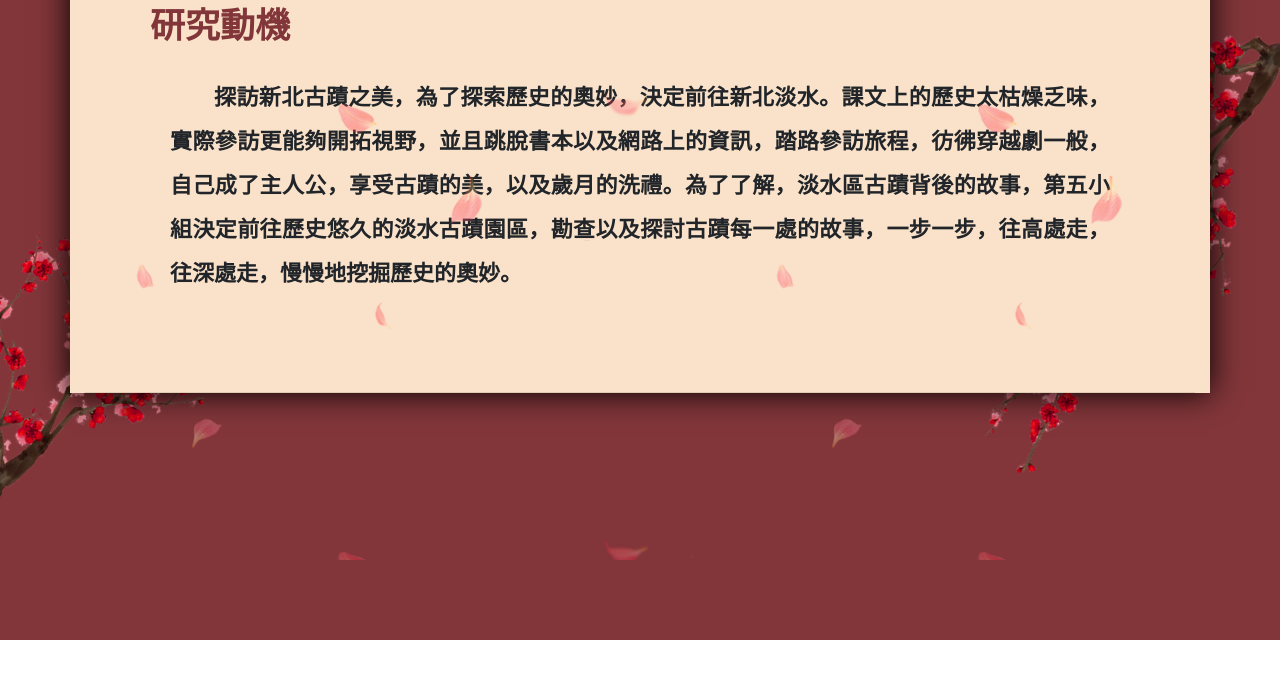
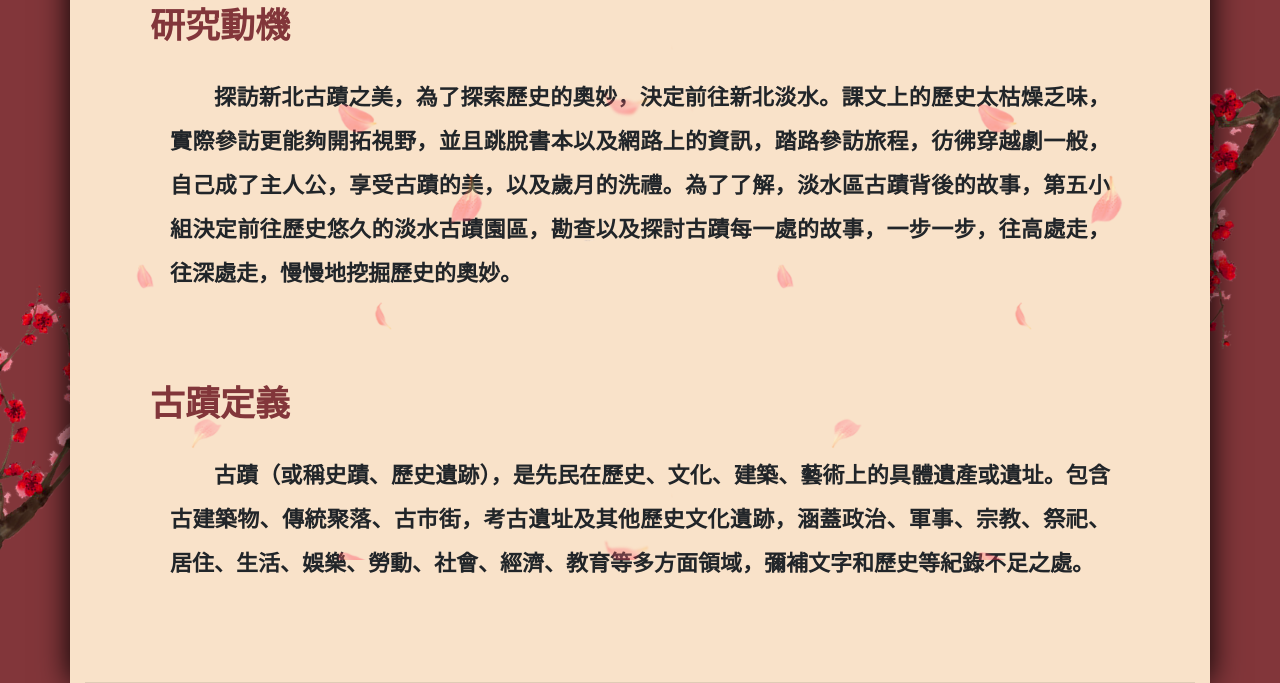
Before and after one commit to CHU1226/021901, a plain HTML site: page web1.html in a window 1280 px wide. Shown: the part 160-843 px from the top of the page. Before the commit the page ends 800 px from the top, so only its background shows below. Drawn offline with nearby package versions, Linux system fonts and the light colour scheme.

Commit message:
Add files via upload

```diff
--- a/web1.html
+++ b/web1.html
@@ -49,6 +49,10 @@
 				<h2>研究動機</h2>
 				<p>探訪新北古蹟之美，為了探索歷史的奧妙，決定前往新北淡水。課文上的歷史太枯燥乏味，實際參訪更能夠開拓視野，並且跳脫書本以及網路上的資訊，踏路參訪旅程，彷彿穿越劇一般，自己成了主人公，享受古蹟的美，以及歲月的洗禮。為了了解，淡水區古蹟背後的故事，第五小組決定前往歷史悠久的淡水古蹟園區，勘查以及探討古蹟每一處的故事，一步一步，往高處走，往深處走，慢慢地挖掘歷史的奧妙。</p>
 			</div>
+			<div class="row pt-2">
+				<h2>古蹟定義</h2>
+				<p>古蹟（或稱史蹟、歷史遺跡），是先民在歷史、文化、建築、藝術上的具體遺產或遺址。包含古建築物、傳統聚落、古市街，考古遺址及其他歷史文化遺跡，涵蓋政治、軍事、宗教、祭祀、居住、生活、娛樂、勞動、社會、經濟、教育等多方面領域，彌補文字和歷史等紀錄不足之處。</p>
+			</div>
 			<hr>
     	</div>
     </section>
```
